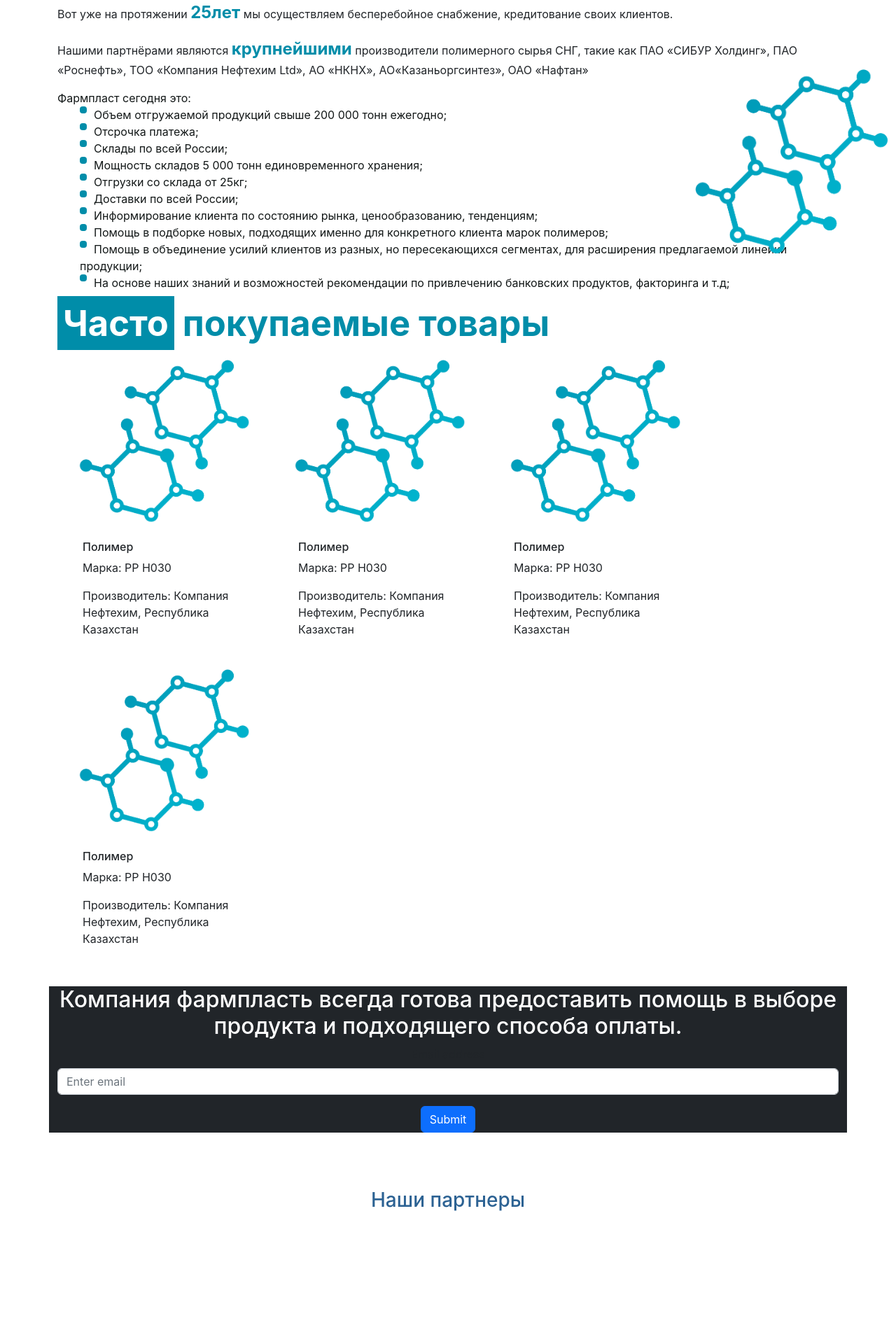
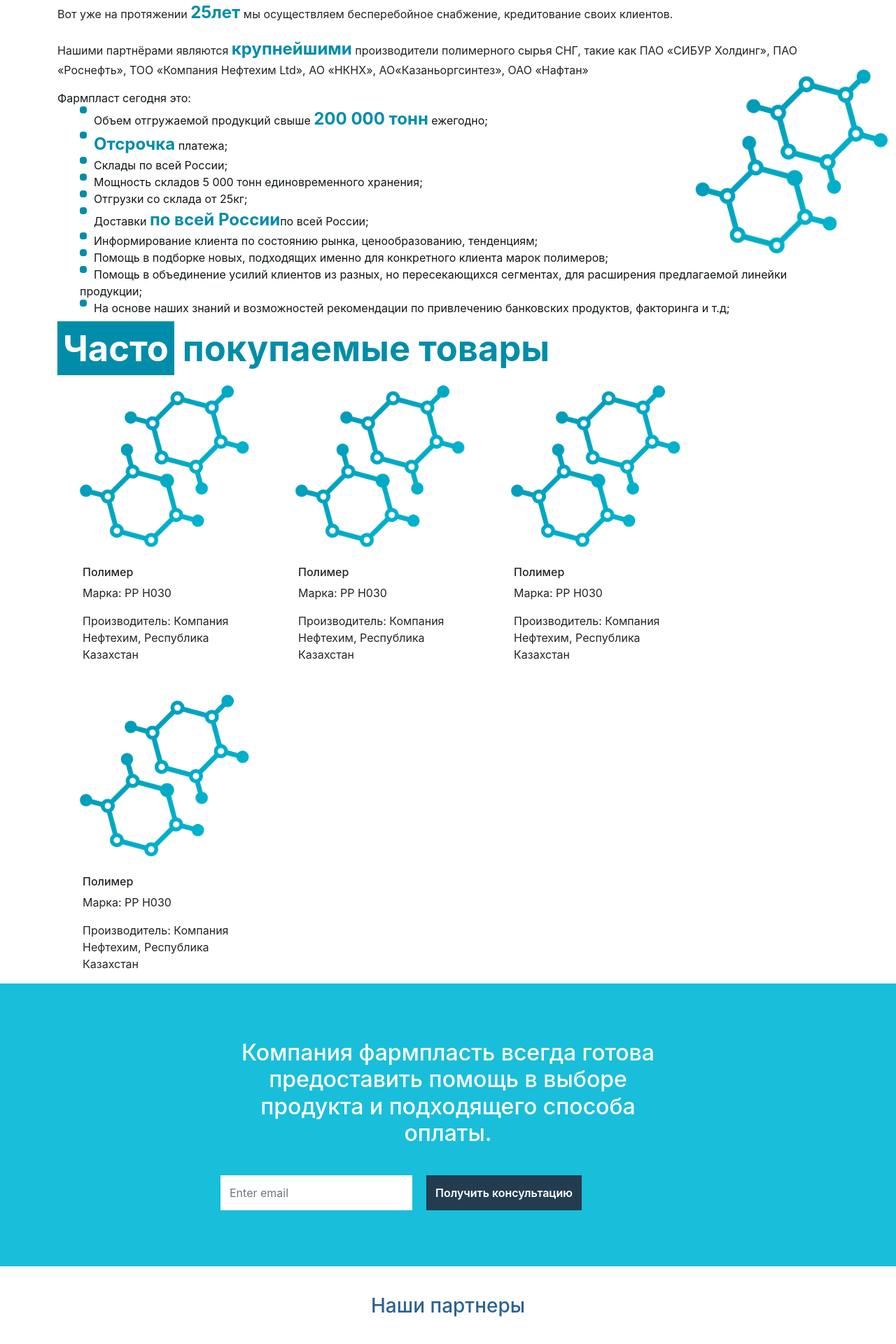
Before and after one commit to fullstack7777/farmplast, a React (Create React App) app: page / in a window 1280 px wide. Shown: the part 576-2496 px from the top of the page at 70% size. Before the commit the page ends 2355 px from the top, so only its background shows below. Built offline with nearby package versions, Linux system fonts and the light colour scheme.

Commit message:
logo image add2

```diff
--- a/public/css/style.css
+++ b/public/css/style.css
@@ -1,6 +1,7 @@
 .custom-button{
     background-color: #008DA9!important;
     border: solid 2px #008DA9 !important;
+    border-radius: 20px;
 }
 .custom-bold{
     font-size: 18pt;
--- a/src/App.css
+++ b/src/App.css
@@ -53,6 +53,7 @@
 .main-white{
   color: #ffffff;
   size: 24px ;
+  alignment: center;
 }
 .big{
   color: #008DA9;
@@ -91,3 +92,36 @@
 .text-decoration-underline-white {
   color: white;
 }
+.section-style{
+  backgroundImage: "url(" + "/ima" + ")"
+}
+.newsletter {
+  padding: 80px 0;
+  background: #19beda;
+}
+
+.newsletter .content {
+  max-width: 650px;
+  margin: 0 auto;
+  text-align: center;
+  position: relative;
+  z-index: 2; }
+.newsletter .content h2 {
+  color: #243c4f;
+  margin-bottom: 40px; }
+.newsletter .content .form-control {
+  height: 50px;
+  border-color: #ffffff;
+  border-radius:0;
+}
+.newsletter .content.form-control:focus {
+  box-shadow: none;
+  border: 2px solid #243c4f;
+}
+.newsletter .content .btn {
+  min-height: 50px;
+  border-radius:0;
+  background: #243c4f;
+  color: #fff;
+  font-weight:600;
+}
--- a/src/components/pages/card.js
+++ b/src/components/pages/card.js
@@ -1,5 +1,4 @@
 import React from 'react';
-import Button from 'react-bootstrap/Button';
 import Card from 'react-bootstrap/Card';
 
 function CardBlock() {
--- a/src/components/pages/email.js
+++ b/src/components/pages/email.js
@@ -1,29 +1,32 @@
 import React from 'react';
 import Button from 'react-bootstrap/Button';
 import Form from 'react-bootstrap/Form';
+import {FormText} from "react-bootstrap";
 
 function Email() {
     return (
-        <section>
-            <div className="section">
-                <div className="container">
-                    <div className="row ">
-                        <div className="col-md-12 text-center bg-dark">
-                            <h2 className="main-white">Компания фармпласть всегда готова предоставить помощь в выборе продукта и подходящего способа оплаты.</h2>
-                            <Form>
-                                <Form.Group className="mb-3" controlId="formBasicEmail">
-                                    <Form.Label>Email address</Form.Label>
-                                    <Form.Control type="email" placeholder="Enter email" />
-                                </Form.Group>
-                                <Button variant="primary" type="submit">
-                                    Submit
-                                </Button>
-                            </Form>
+        <section className="newsletter">
+            <div className="container">
+                <div className="row">
+                    <div className="col-sm-12">
+                        <div className="content">
+                            <h2 style={{color: "white"}}>Компания фармпласть всегда готова предоставить помощь в выборе продукта и подходящего способа оплаты.</h2>
+                            <div className="input-group">
+                                <Form>
+                                    <Form.Group class="form-group-lg" controlId="formBasicEmail">
+                                        <Form.Control type="email" placeholder="Enter email" />
+                                    </Form.Group>
+                                </Form>
+         <span className="input-group-btn" style={{marginLeft: 20}}>
+         <button className="btn" type="submit">Получить консультацию</button>
+         </span>
+                            </div>
                         </div>
                     </div>
                 </div>
             </div>
         </section>
+
     );
 }
 
--- a/src/components/pages/section-2.js
+++ b/src/components/pages/section-2.js
@@ -14,13 +14,13 @@
                     Фармпласт сегодня это:
                     <ul>
                         <div className="box blue"></div><li className="list-style">
-                            Объем отгружаемой продукций свыше 200 000 тонн ежегодно;
+                            Объем отгружаемой продукций свыше <span className="custom-bold">200 000 тонн</span> ежегодно;
                         </li>
-                        <div className="box blue"></div><li className="list-style">Отсрочка платежа;</li>
+                        <div className="box blue"></div><li className="list-style"><span className="custom-bold">Отсрочка</span> платежа;</li>
                         <div className="box blue"></div><li className="list-style">Склады по всей России;</li>
                         <div className="box blue"></div><li className="list-style">Мощность складов 5 000 тонн единовременного хранения;</li>
                         <div className="box blue"></div><li className="list-style">Отгрузки со склада от 25кг;</li>
-                        <div className="box blue"></div><li className="list-style">Доставки по всей России;</li>
+                        <div className="box blue"></div><li className="list-style">Доставки <span className="custom-bold">по всей России</span>по всей России;</li>
                         <div className="box blue"></div><li className="list-style">Информирование клиента по состоянию рынка, ценообразованию, тенденциям;</li>
                         <div className="box blue"></div><li className="list-style">Помощь в подборке новых, подходящих именно для конкретного клиента марок полимеров;</li>
                         <div className="box blue"></div><li className="list-style">Помощь в объединение усилий клиентов из разных, но пересекающихся сегментах, для расширения предлагаемой линейки продукции;</li>
--- a/src/navbar.js
+++ b/src/navbar.js
@@ -37,8 +37,8 @@
                             {/*</NavDropdown.Item>*/}
                         </NavDropdown>
                         <Nav.Link href="#action1" className="text-decoration-underline-white">О нас</Nav.Link>
-                        <Nav.Link href="#action2">Склады</Nav.Link>
-                        <Nav.Link href="#action3">Контакты</Nav.Link>
+                        <Nav.Link href="#action2" className="text-decoration-underline-white">Склады</Nav.Link>
+                        <Nav.Link href="#action3" className="text-decoration-underline-white">Контакты</Nav.Link>
 
                     </Nav>
                     <Form className="d-flex">
```
